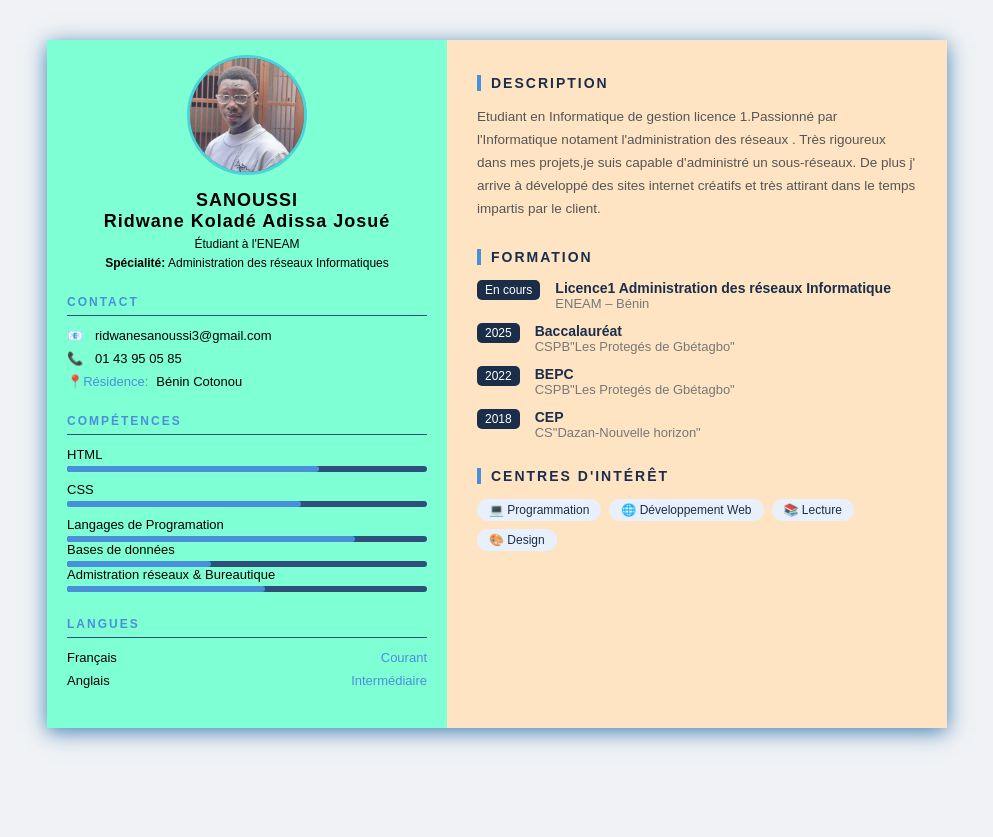
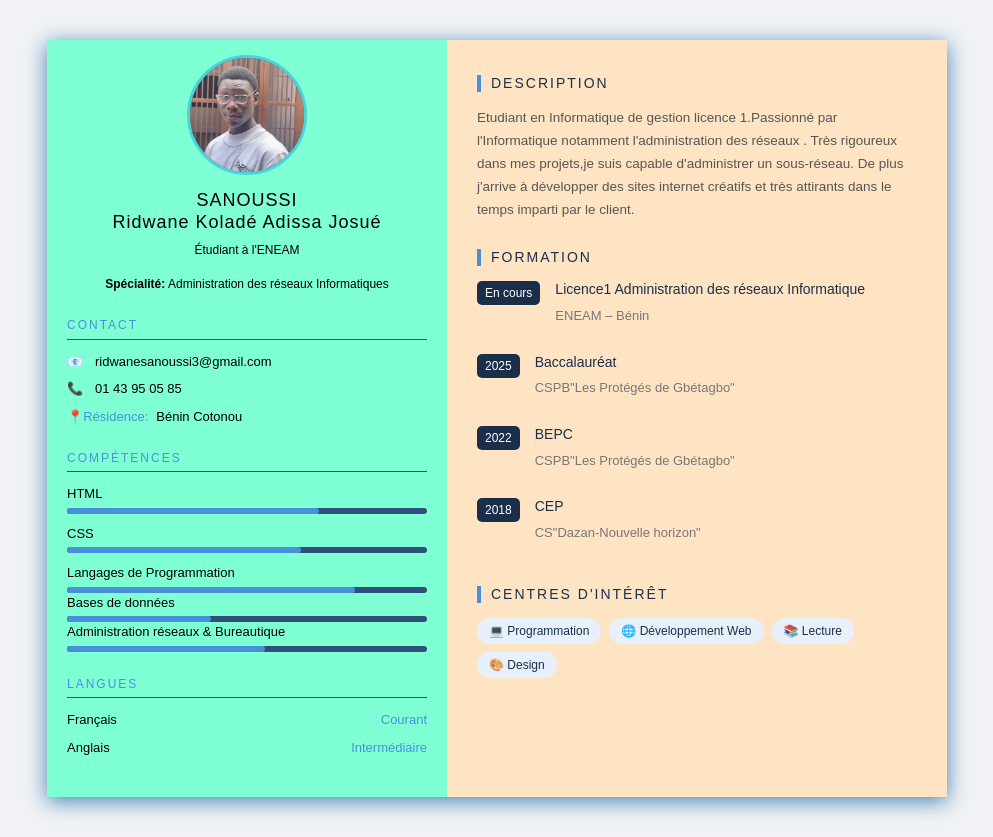
Before and after one commit to Ridwane-SANOUSSI/Projet-ridwane, a plain HTML site: page Cv ridwane/cv.html in a window 1280 px wide. Shown: the whole page, without its empty margins (143-1136 px from the left). Before the commit the page ends 800 px from the top, so only its background shows below. Drawn offline with nearby package versions, Linux system fonts and the light colour scheme.

Commit message:
Refactor CV layout with Bootstrap and improve content

```diff
--- a/Cv ridwane/cv.html
+++ b/Cv ridwane/cv.html
@@ -2,14 +2,16 @@
 <html lang="fr">
 <head>
   <meta charset="UTF-8">
+  <meta name="viewport" content="width=device-width, initial-scale=1.0">
   <title>CV-Ridwane</title>
-  <link rel="stylesheet"  href="cv.css" />
+  <link href="https://cdn.jsdelivr.net/npm/bootstrap@5.3.3/dist/css/bootstrap.min.css" rel="stylesheet">
+  <link rel="stylesheet" href="cv.css" />
 </head>
 <body>
 
+<div class="container-fluid p-0">
   <div class="cv">
 
-  <!-- GAUCHE -->
     <div class="gauche">
       <div class="photo">
         <img src="Ridwane.png" alt="Ma photo de profil" >
@@ -30,7 +32,6 @@
         </div>
         <div class="contact-item">
           <span>📍Résidence:</span><span>Bénin Cotonou</span>
-
         </div>
       </div>
 
@@ -45,11 +46,11 @@
           <div class="barre"><div class="barre-fill" style="width: 65%"></div></div>
         </div>
         <div class="competence">
-        <p>Langages de Programation</p>
+          <p>Langages de Programmation</p>
           <div class="barre"><div class="barre-fill" style="width: 80%"></div></div>
           <p>Bases de données</p>
           <div class="barre"><div class="barre-fill" style="width: 40%"></div></div>
-        <p>Admistration réseaux & Bureautique</p>
+          <p>Administration réseaux & Bureautique</p>
           <div class="barre"><div class="barre-fill" style="width: 55%"></div></div>
         </div>
       </div>
@@ -61,15 +62,14 @@
       </div>
     </div>
 
-  <!-- DROITE -->
     <div class="droite">
 
       <div class="section-droite">
         <h2>Description</h2>
         <p class="profil-text">
-       Etudiant en Informatique de gestion licence 1.Passionné par l'Informatique notament l'administration des réseaux .
-      Très rigoureux dans mes projets,je suis capable d'administré un sous-réseaux.
-      De plus j' arrive à développé des sites internet créatifs et très attirant dans le temps impartis par le client.
+         Etudiant en Informatique de gestion licence 1.Passionné par l'Informatique notamment l'administration des réseaux .
+        Très rigoureux dans mes projets,je suis capable d'administrer un sous-réseau.
+        De plus j'arrive à développer des sites internet créatifs et très attirants dans le temps imparti par le client.
         </p>
       </div>
 
@@ -88,7 +88,7 @@
           <span class="annee">2025</span>
           <div>
             <h4>Baccalauréat</h4>
-          <p>CSPB"Les Protegés de Gbétagbo"</p>
+            <p>CSPB"Les Protégés de Gbétagbo"</p>
           </div>
         </div>
 
@@ -96,7 +96,7 @@
           <span class="annee">2022</span>
           <div>
             <h4>BEPC</h4>
-          <p>CSPB"Les Protegés de Gbétagbo"</p>
+            <p>CSPB"Les Protégés de Gbétagbo"</p>
           </div>
         </div>
 
@@ -121,6 +121,8 @@
 
     </div>
   </div>
+</div>
 
+  <script src="https://cdn.jsdelivr.net/npm/bootstrap@5.3.3/dist/js/bootstrap.bundle.min.js"></script>
 </body>
         </html>
```
Lines whose indentation alone changed are shown as unchanged.
